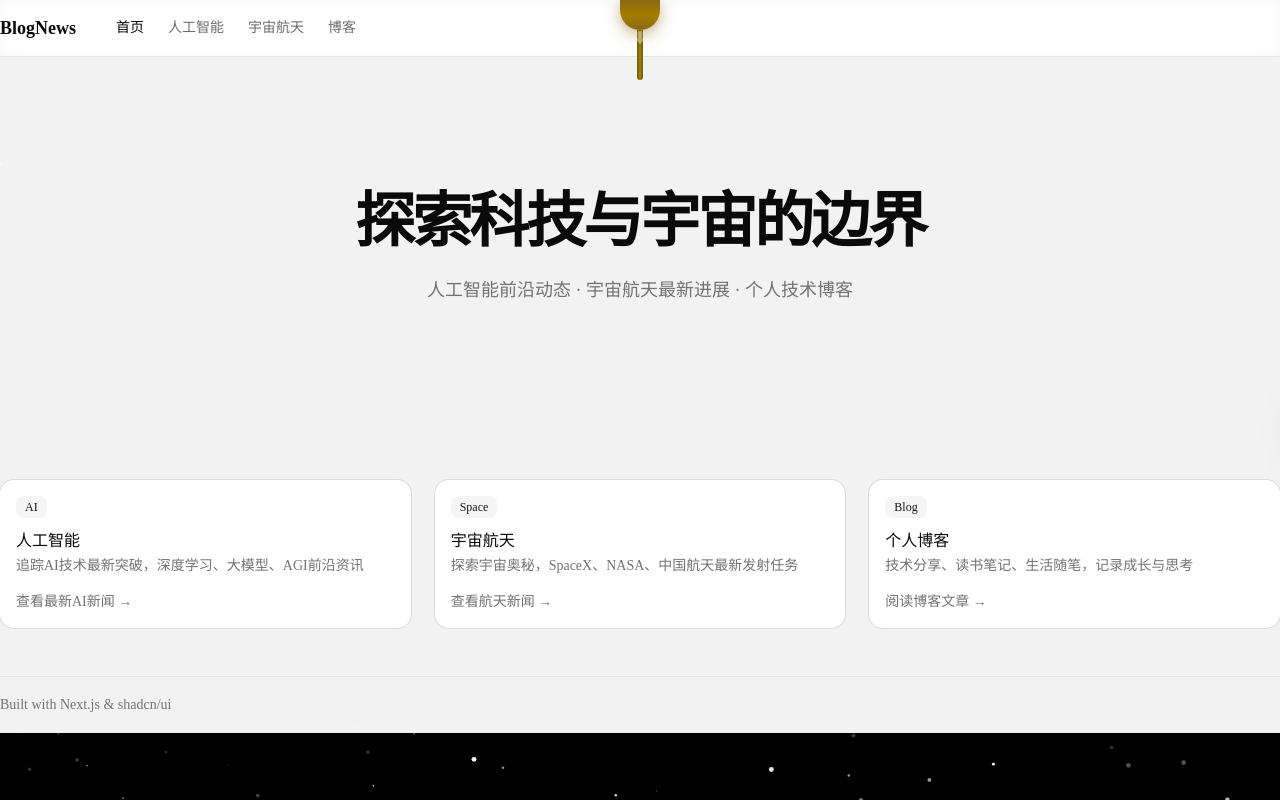
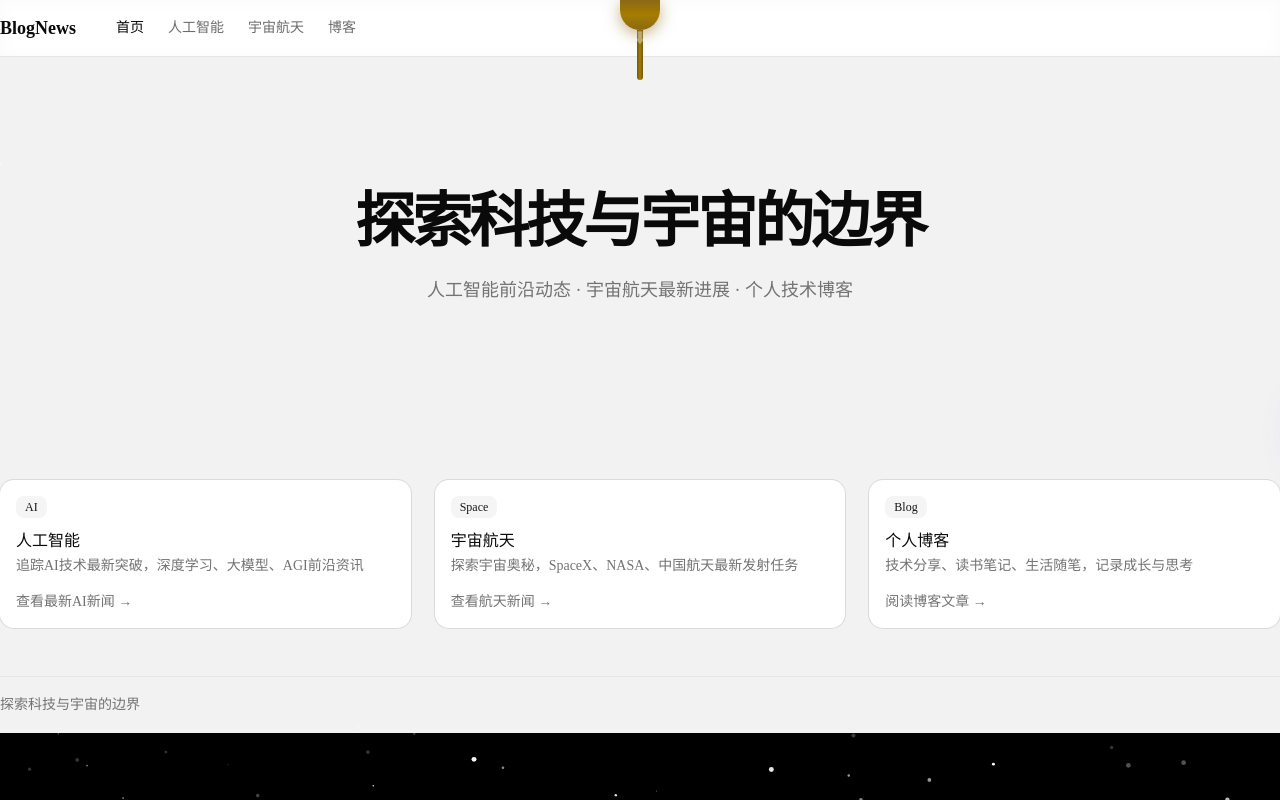
Before and after one commit to MinusBoolean/booleangame, a Next.js app in the folder my-app/: page / in a window 1280 px wide. Built offline with nearby package versions, Linux system fonts and the light colour scheme.

Commit message:
fix: 更新页脚文案

```diff
--- a/my-app/src/app/page.tsx
+++ b/my-app/src/app/page.tsx
@@ -75,7 +75,7 @@ export default function Home() {
         <footer className="border-t py-6 md:py-0">
           <div className="container flex flex-col items-center justify-between gap-4 md:h-14 md:flex-row">
             <p className="text-center text-sm leading-loose text-muted-foreground md:text-left">
-              Built with Next.js & shadcn/ui
+              探索科技与宇宙的边界
             </p>
           </div>
         </footer>
```
Also changed, not shown: 2 other files (tests, documents, lock files or other folders).
